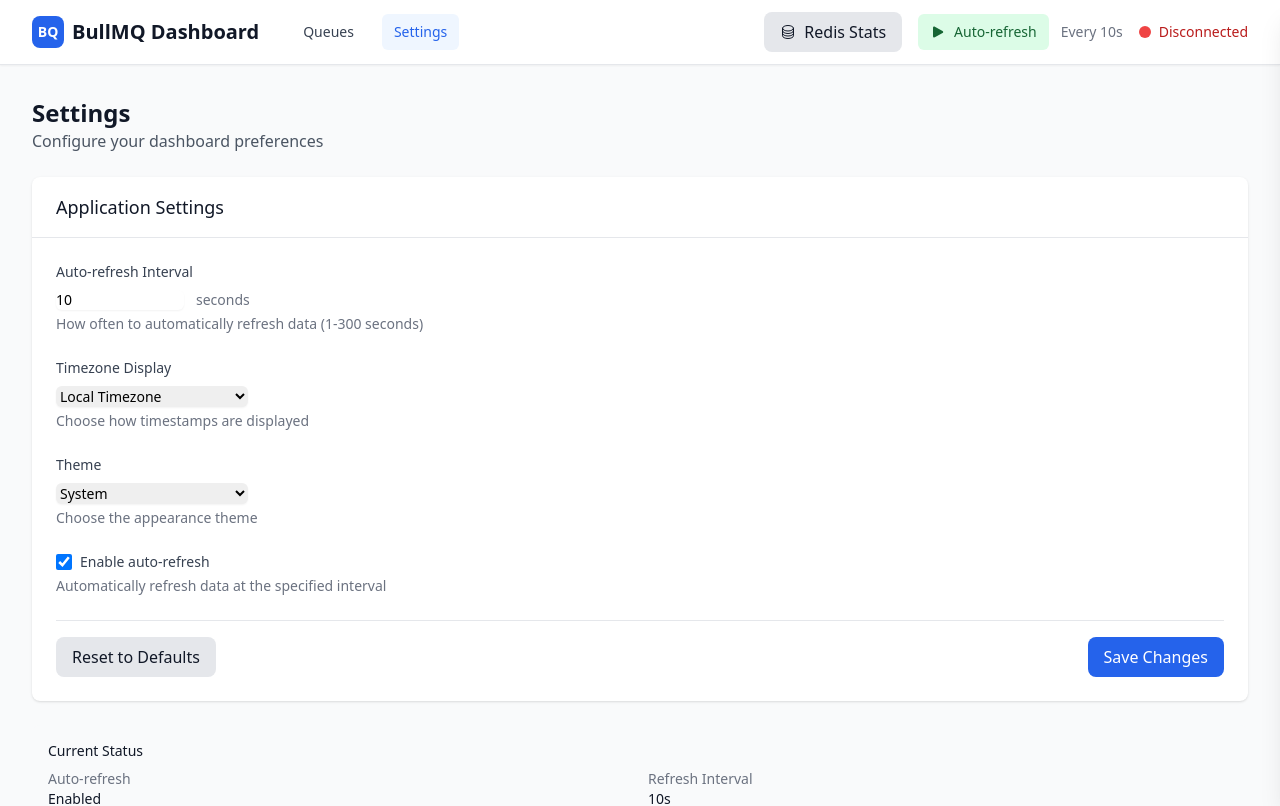
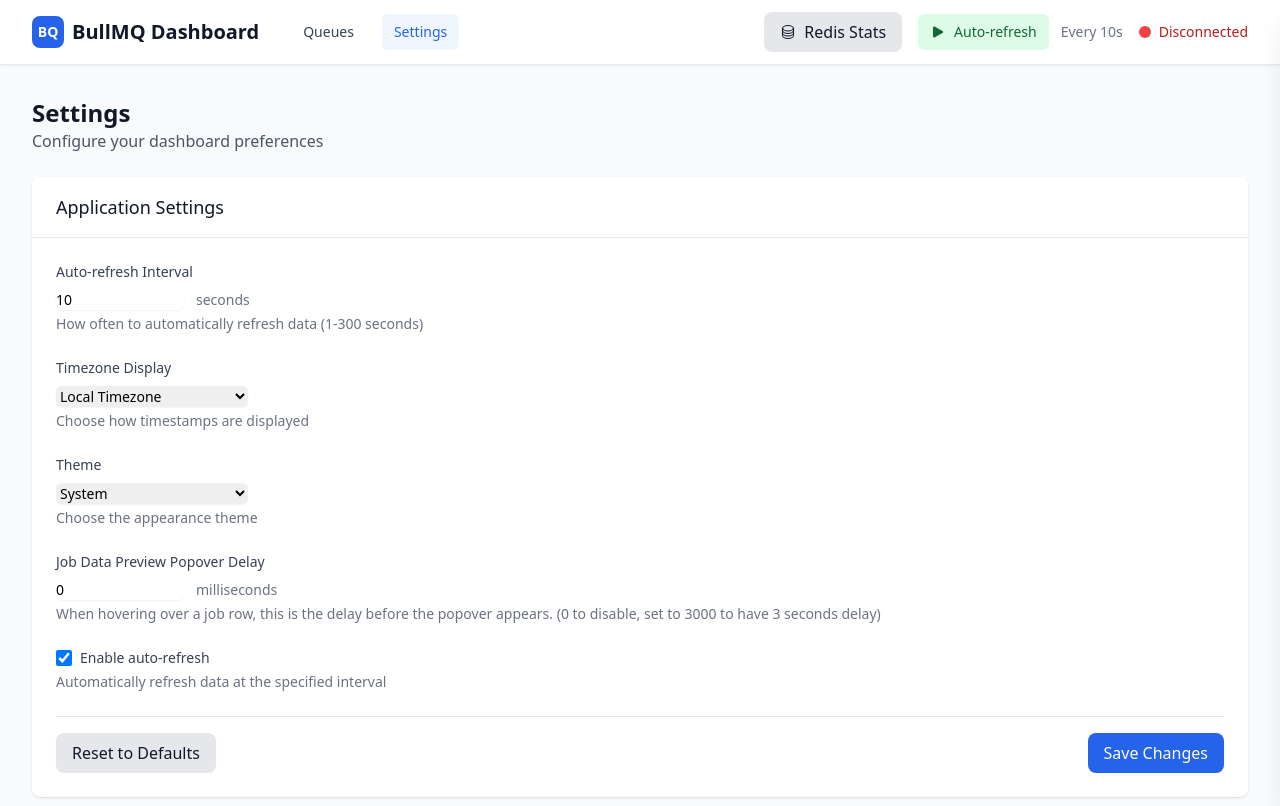
Before and after one commit to SuperOrdinaryCo/qontrol, a Vue app in the folder packages/ui/: page /settings in a window 1280 px wide. Shown: the top 806 px of the page. Built offline with nearby package versions, Linux system fonts and the light colour scheme; no server answers.

Commit message:
feat: add setting for job data preview delay

```diff
--- a/packages/ui/src/components/JobsTable.vue
+++ b/packages/ui/src/components/JobsTable.vue
@@ -6,6 +6,7 @@
 import {computed, onMounted, onUnmounted, ref, nextTick} from 'vue';
 import {useConfirmStore} from '@/stores/confirm.ts';
 import JobDataTooltip from './JobDataTooltip.vue';
+import {useSettingsStore} from '@/stores/settings.ts';
 
 const props = defineProps<{
   queueName: string
@@ -13,6 +14,7 @@
 
 const jobsStore = useJobsStore()
 const confirmStore = useConfirmStore()
+const settingsStore = useSettingsStore()
 
 const queueName = computed(() => props.queueName)
 
@@ -66,6 +68,13 @@
   tooltipY.value = y - 5
   tooltipVisible.value = true
 
+  const tooltipDelay = settingsStore.settings.tooltipDelay || 0;
+
+  if (!tooltipDelay || tooltipDelay < 0) {
+    tooltipJobData.value = job.data
+    return;
+  }
+
   await new Promise((resolve, reject) => {
     // Clear any existing timeout
     if (tooltipTimeout) {
@@ -75,16 +84,11 @@
 
     tooltipTimeout = setTimeout(() => {
       resolve(null)
-    }, 3000)
+    }, tooltipDelay)
   })
       .then(() => {
-        if (jobsStore.jobDetail?.id !== job.id) {
-          return jobsStore.fetchJobDetail(queueName.value, job.id)
-        }
-      })
-      .then(() => {
         nextTick(() => {
-          tooltipJobData.value = jobsStore.jobDetail?.data
+          tooltipJobData.value = job.data
         })
       })
       .catch(e => {
--- a/packages/ui/src/components/Settings.vue
+++ b/packages/ui/src/components/Settings.vue
@@ -68,6 +68,27 @@
           </select>
           <p class="mt-1 text-sm text-gray-500 dark:text-gray-400">
             Choose the appearance theme
+          </p>
+        </div>
+
+        <!-- Auto-refresh Interval -->
+        <div>
+          <label for="auto-refresh" class="block text-sm font-medium text-gray-700 dark:text-gray-300 mb-2">
+            Job Data Preview Popover Delay
+          </label>
+          <div class="flex items-center space-x-3">
+            <input
+                id="auto-refresh"
+                v-model.number="localSettings.tooltipDelay"
+                type="number"
+                min="1"
+                max="300"
+                class="block w-32 rounded-md border-gray-300 dark:border-gray-600 dark:bg-gray-700 dark:text-gray-100 shadow-sm focus:border-primary-500 focus:ring-primary-500 sm:text-sm"
+            />
+            <span class="text-sm text-gray-500 dark:text-gray-400">milliseconds</span>
+          </div>
+          <p class="mt-1 text-sm text-gray-500 dark:text-gray-400">
+            When hovering over a job row, this is the delay before the popover appears. (0 to disable, set to 3000 to have 3 seconds delay)
           </p>
         </div>
 
--- a/packages/ui/src/stores/settings.ts
+++ b/packages/ui/src/stores/settings.ts
@@ -9,6 +9,7 @@
   autoRefreshEnabled: true,
   timezone: 'local',
   theme: 'system',
+  tooltipDelay: 0,
 };
 
 export const useSettingsStore = defineStore('settings', () => {
--- a/packages/ui/src/types/index.ts
+++ b/packages/ui/src/types/index.ts
@@ -36,6 +36,7 @@
   attempts: number;
   priority?: number;
   delay?: number;
+  data?: any;
 }
 
 export interface JobDetail extends JobSummary {
@@ -119,6 +120,7 @@
   timezone: 'local' | 'utc';
   theme: 'light' | 'dark' | 'system';
   autoRefreshEnabled: boolean;
+  tooltipDelay: number;
 }
 
 // UI-specific types
```
Also changed, not shown: 1 other file (tests, documents, lock files or other folders).
